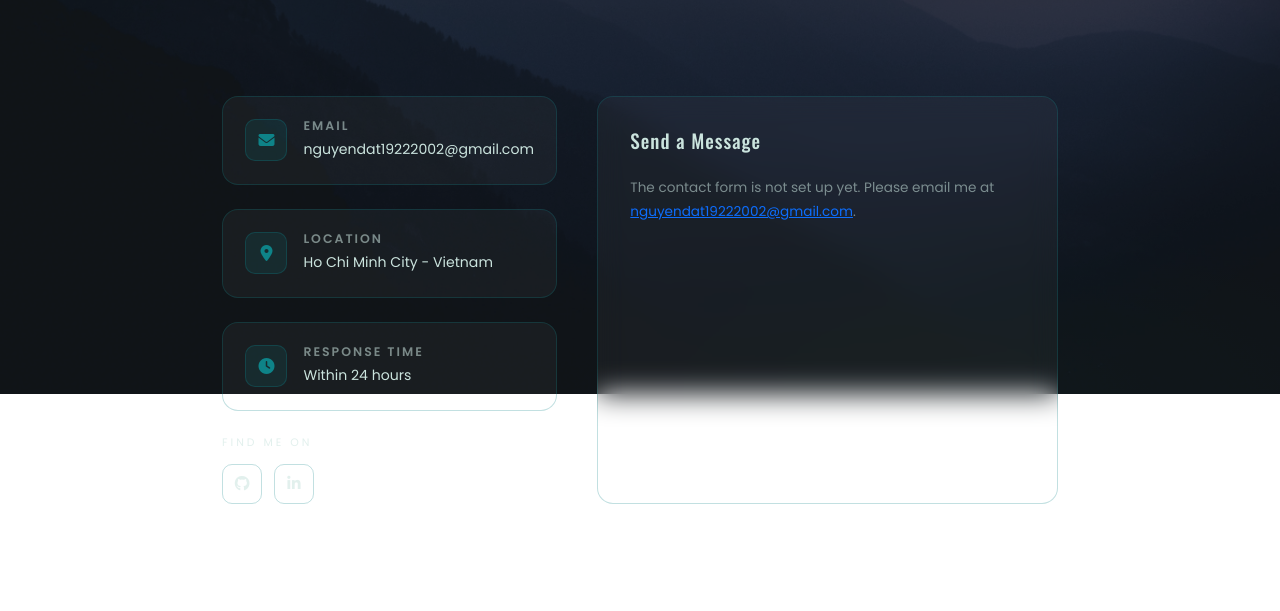
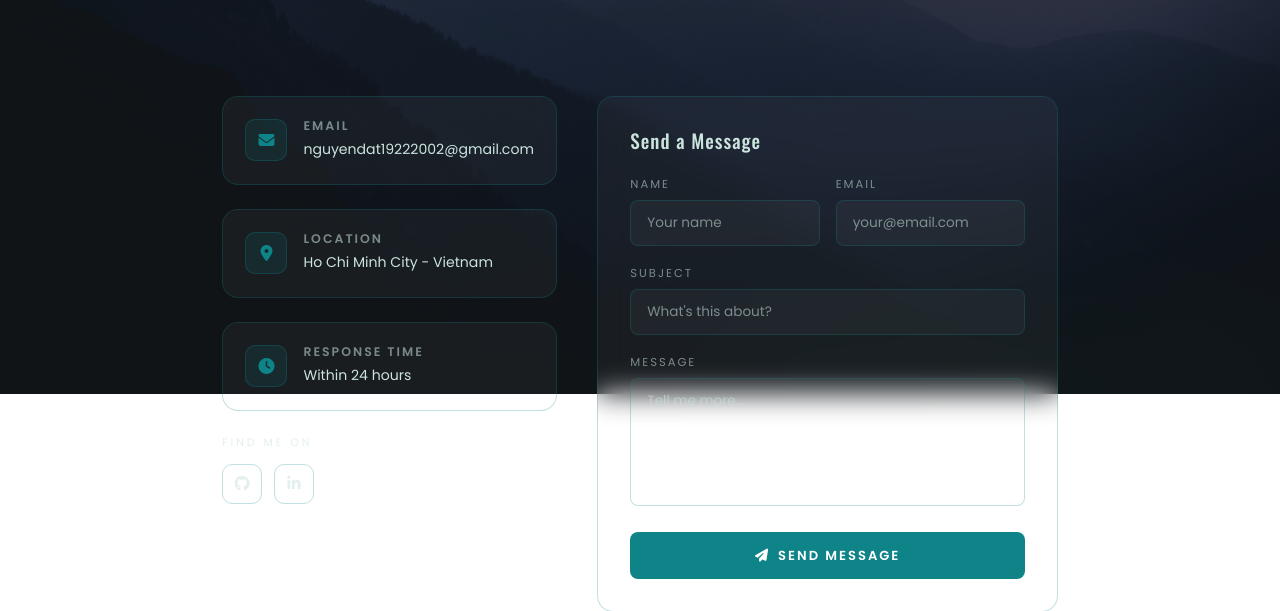
Before and after one commit to kuromine19/Nguyen-Dat-s-Portfolio, a Django app: page /contact/ in a window 1280 px wide. Shown: the part 406-1017 px from the top of the page. Run offline with Django 4.2, Linux system fonts and the light colour scheme.

Commit message:
fix: always show contact form; use more width on large screens

```diff
--- a/core/templates/core/contact.html
+++ b/core/templates/core/contact.html
@@ -201,7 +201,6 @@
         <!-- FORM -->
         <div class="glass-card contact-form fade-up fade-up-d3">
             <h3>Send a Message</h3>
-            {% if web3forms_access_key %}
             <form method="POST" action="https://api.web3forms.com/submit" id="contactForm">
                 <input type="hidden" name="access_key" value="{{ web3forms_access_key }}">
                 <input type="hidden" name="from_name" value="Portfolio contact form">
@@ -229,12 +228,6 @@
                 </button>
                 <div class="success-msg" id="successMsg" role="status" aria-live="polite"></div>
             </form>
-            {% else %}
-            <p style="font-size:0.85rem;color:var(--text-muted);line-height:1.8;">
-                The contact form is not set up yet. Please email me at
-                <a href="mailto:nguyendat19222002@gmail.com">nguyendat19222002@gmail.com</a>.
-            </p>
-            {% endif %}
         </div>
     </div>
 </section>
--- a/portfolio/settings.py
+++ b/portfolio/settings.py
@@ -159,7 +159,7 @@ STATIC_ROOT=os.path.join(BASE_DIR,'staticfiles')
 
 DEFAULT_AUTO_FIELD = "django.db.models.BigAutoField"
 
-# Contact form: messages are sent from the browser to Web3Forms, which emails them on.
-# The access key is public by design (it only allows sending to your inbox).
+# Contact form: messages are sent from the browser to Web3Forms, which emails them to you.
+# Set WEB3FORMS_ACCESS_KEY in the Render dashboard (Environment).
 WEB3FORMS_ACCESS_KEY = os.environ.get("WEB3FORMS_ACCESS_KEY", "").strip().strip("'\"")
 STATICFILES_STORAGE = 'whitenoise.storage.CompressedManifestStaticFilesStorage'
```
